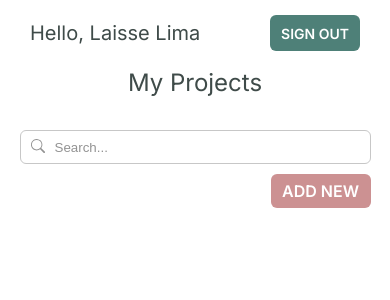
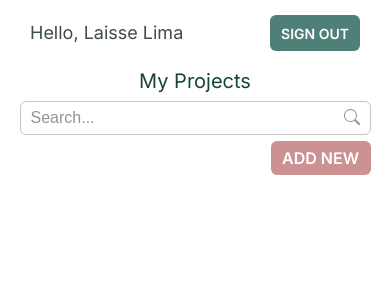
Before and after one commit to Laisses/crafty-inspire, a React (Create React App) app: page /dashboard in a window 390 px wide. Shown: the top 300 px of the page. Built offline with nearby package versions, Linux system fonts and the light colour scheme.

Commit message:
src/components/Navbar.js: mobile devices adjustments

```diff
--- a/src/components/Navbar.js
+++ b/src/components/Navbar.js
@@ -43,6 +43,7 @@ const NavContainer = styled.div`
 
     @media ${device.mobileL} {
         flex-direction: column-reverse;
+        padding-bottom: 0;
     }
 `;
 
@@ -53,7 +54,7 @@ const NavHome = styled.div`
     @media ${device.mobileL} {
         justify-content: center;
         margin-top: 20px;
-        margin-bottom: 20px;
+        margin-bottom: 10px;
     }
 `;
 
@@ -81,7 +82,8 @@ const Projects = styled(Link)`
     color: ${COLORS.TEXT.DARK_GREEN};
 
     @media ${device.mobileL} {
-        font-size: 24px;
+        font-size: 20px;
+        color: ${COLORS.TEXT.ACCENT_GREEN};
     }
 `;
 
@@ -101,6 +103,6 @@ const User = styled.p`
 
     @media ${device.mobileL} {
         margin-right: auto;
-        font-size: 20px;
+        font-size: 18px;
     }
 `;
--- a/src/components/SearchBar.js
+++ b/src/components/SearchBar.js
@@ -8,7 +8,7 @@ export const SearchBar = () => {
         <SearchContainer>
             <SearchBarContainer>
                 <SearchLogo>
-                    <BsSearch color="#939393" size="14px" />
+                    <BsSearch color="#939393" size="16px" />
                 </SearchLogo>
                 <TextInput
                     type="text"
@@ -65,12 +65,20 @@ const SearchBarContainer = styled.div`
 
     @media ${device.mobileL} {
         width: 100%;
-        margin: 0 auto 10px auto;
+        margin-right: 0;
+        margin-bottom: 6px;
+        flex-direction: row-reverse;
+        justify-content: space-between
     }
 `;
 
 const SearchLogo = styled.div`
     padding-left: 10px;
+
+    @media ${device.mobileL} {
+        padding-left: 0;
+        padding-right: 10px;
+    }
 `;
 
 const TextInput = styled.input`
@@ -83,6 +91,11 @@ const TextInput = styled.input`
     &::placeholder {
         color: #939393
     }
+
+    @media ${device.mobileL} {
+        font-size: 16px;
+        padding-right: 10px;
+    }
 `;
 
 const ButtonContainer = styled.div`
```
